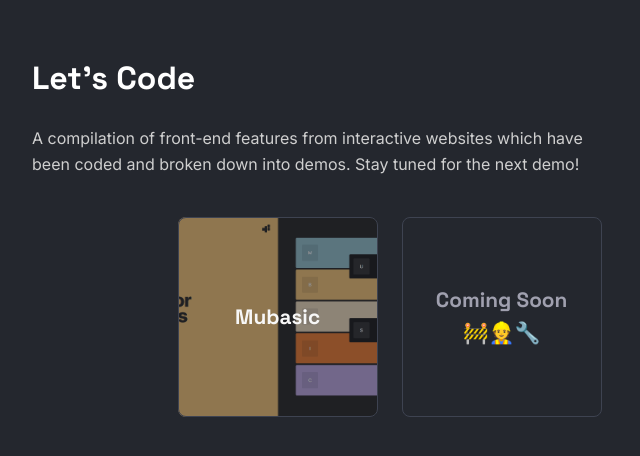
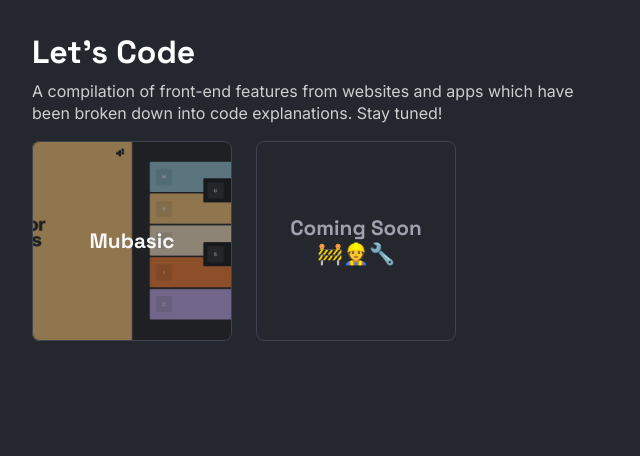
Before and after one commit to waynecen/lets-code, a Next.js app: page / in a window 1280 px wide. Shown: the top 456 px of the page, without its empty margins (0-640 px from the left). Built offline with nearby package versions, Linux system fonts and the light colour scheme.

Commit message:
Organize sass file structure, update layout styling

```diff
--- a/pages/_document.js
+++ b/pages/_document.js
@@ -1,11 +1,15 @@
-import { Html, Head, Main, NextScript } from "next/document";
+import { Html, Head, Main, NextScript } from 'next/document'
 
 export default function Document() {
   return (
     <Html>
       <Head>
         <link rel="preconnect" href="https://fonts.googleapis.com" />
-				<link rel="preconnect" href="https://fonts.gstatic.com" crossOrigin />
+        <link
+          rel="preconnect"
+          href="https://fonts.gstatic.com"
+          crossOrigin="true"
+        />
         <link
           href="https://fonts.googleapis.com/css2?family=Inter:wght@400;500;800;900&family=Manrope:wght@700&family=Space+Grotesk:wght@700&display=swap"
           rel="stylesheet"
@@ -16,5 +20,5 @@
         <NextScript />
       </body>
     </Html>
-	);
+  )
 }
--- a/pages/index.tsx
+++ b/pages/index.tsx
@@ -8,9 +8,8 @@
       <div className={styles.navBar}>
         <h1 className={styles.header}>Let&apos;s Code</h1>
         <p className={styles.description}>
-          A compilation of front-end features from interactive websites which
-          have been coded and broken down into demos. Stay tuned for the next
-          demo!
+          A compilation of front-end features from websites and apps which have
+          been broken down into code explanations. Stay tuned!
         </p>
       </div>
       <section className={styles.container}>
--- /dev/null
+++ b/styles/_color.scss
@@ -0,0 +1,10 @@
+// general utility
+$offwhite: hsl(0, 0%, 97%);
+
+// background-related
+$bg-color: hsl(222, 12%, 16%);
+$outlines: hsl(224, 13%, 28%);
+
+// text-related
+$secondary-text: hsl(0, 0%, 81%);
+$black-text: hsl(0, 0%, 10%);
--- /dev/null
+++ b/styles/_motion.scss
@@ -0,0 +1 @@
+$smooth: cubic-bezier(0.075, 0.82, 0.165, 1);
--- /dev/null
+++ b/styles/_projects.scss
@@ -0,0 +1,7 @@
+// mubasic
+$primary-color: hsl(37, 93%, 71%);
+$secondary-color: hsl(30, 4%, 10%);
+$accent-color: hsl(24, 90%, 55%);
+$colorKey-size: 15vh;
+$blackKey-size: 12vh;
+$border-size: 5px;
--- /dev/null
+++ b/styles/_typography.scss
@@ -0,0 +1,3 @@
+$primary-font: 'Inter', sans-serif;
+$display-font: 'Space Grotesk', sans-serif;
+$manrope: 'Manrope', sans-serif;
--- a/styles/_variables.scss
+++ b/styles/_variables.scss
@@ -1,24 +1,4 @@
-// typography
-$primary-font: "Inter", sans-serif;
-$display-font: "Space Grotesk", sans-serif;
-
-// homepage
-$bg-color: #24272e;
-$outlines: hsl(224, 13%, 28%);
-$offwhite: hsl(0, 0%, 97%);
-$secondary-text: #cfcfcf;
-
-// motion
-$smooth: cubic-bezier(0.075, 0.82, 0.165, 1);
-
-// layout
-$manrope: "Manrope", sans-serif;
-$black-text: hsl(0, 0%, 10%);
-
-//mubasic
-$primary-color: hsl(37, 93%, 71%);
-$secondary-color: hsl(30, 4%, 10%);
-$accent-color: hsl(24, 90%, 55%);
-$colorKey-size: 15vh;
-$blackKey-size: 12vh;
-$border-size: 5px;
+@forward 'typography';
+@forward 'projects';
+@forward 'motion';
+@forward 'color';
--- a/styles/base/index.module.scss
+++ b/styles/base/index.module.scss
@@ -2,12 +2,8 @@
 
 .container {
   display: flex;
-  padding: 24px;
   gap: 24px;
-
   border-radius: 4px;
-  margin-left: 10%;
-  margin-right: 10%;
 }
 
 .navBar {
@@ -17,6 +13,7 @@
 
 .header {
   font-family: var.$display-font;
+  margin: 0;
 }
 
 .description {
@@ -24,4 +21,6 @@
   font-weight: 400;
   max-width: 55ch;
   color: var.$secondary-text;
+  line-height: 140%;
+  margin: 8px 0 16px 0;
 }
--- a/styles/components/boxlink.module.scss
+++ b/styles/components/boxlink.module.scss
@@ -1,4 +1,4 @@
-@use "styles/variables" as var;
+@use 'styles/variables' as var;
 
 .box {
   position: relative;
@@ -41,7 +41,7 @@
 }
 
 .wrapper::before {
-	content: " ";
+  content: ' ';
   border-radius: 8px;
   display: block;
   position: absolute;
@@ -62,7 +62,7 @@
 }
 
 .wrapper:nth-child(1)::before {
-	background-image: url("../../public/images/min-cover-01.png");
+  background-image: url('../../public/images/min-cover-01.png');
 }
 
 .wrapper:last-child {
--- a/styles/components/pianokey.module.scss
+++ b/styles/components/pianokey.module.scss
@@ -1,4 +1,4 @@
-@use "styles/variables" as var;
+@use 'styles/variables' as var;
 
 .wrapper {
   position: relative;
--- a/styles/globals.css
+++ b/styles/globals.css
@@ -1,19 +1,17 @@
 html,
 body {
-	padding: 0;
-	margin: 0;
-	line-height: 1.6;
   font-size: 16px;
   background-color: #24272e;
   color: white;
 }
 
 * {
+  padding: 0;
+  margin: 0;
   box-sizing: border-box;
 }
 
 a {
-	color: #0070f3;
   text-decoration: none;
 }
 
```
Lines whose indentation alone changed are shown as unchanged.
